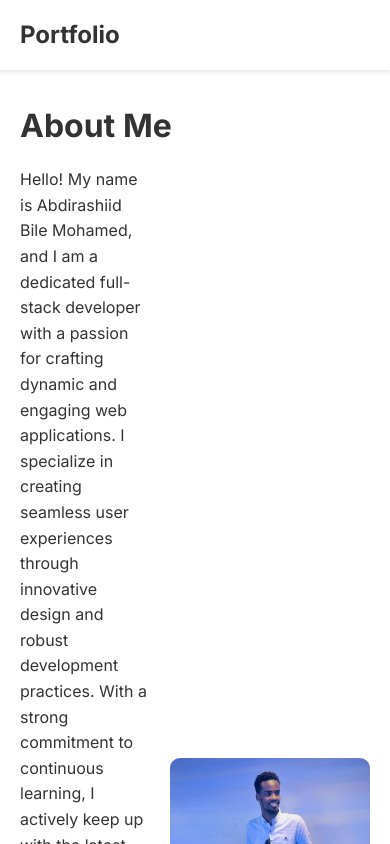
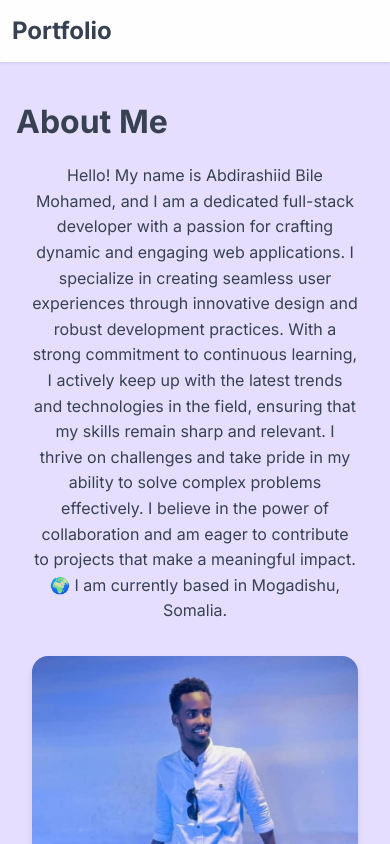
Before and after one commit to Raash12/Ptofile, a React (Vite) app: page /about in a window 390 px wide. Shown: the top 844 px of the page. Built offline with nearby package versions, Linux system fonts and the light colour scheme.

Commit message:
responsive

```diff
--- a/package.json
+++ b/package.json
@@ -35,4 +35,5 @@
     "typescript": "^5.7.3",
     "vite": "^6.1.0"
   }
+
 }
--- a/src/App.css
+++ b/src/App.css
@@ -1,143 +1,150 @@
-:root {
-  --primary-color: #333;
-  --secondary-color: #666;
-  --accent-color: #4a90e2;
-  --background-color: #fff;
-  --text-color: #333;
-  --transition-speed: 0.3s;
-}
-
+/* Reset and Base Styles */
 * {
   margin: 0;
   padding: 0;
   box-sizing: border-box;
 }
 
+:root {
+  --primary-color: #8B5CF6;
+  --secondary-color: #E5DEFF;
+  --accent-color: #6D28D9;
+  --text-color: #374151;
+  --background-color: #ffffff;
+  --border-color: #E5E7EB;
+  --shadow-color: rgba(0, 0, 0, 0.1);
+}
+
 body {
-  font-family: 'Inter', sans-serif;
+  font-family: -apple-system, BlinkMacSystemFont, 'Segoe UI', Roboto, Oxygen,
+    Ubuntu, Cantarell, 'Open Sans', 'Helvetica Neue', sans-serif;
   line-height: 1.6;
   color: var(--text-color);
-  background-color: var(--background-color);
 }
 
-.container {
-  max-width: 1200px;
-  margin: 0 auto;
-  padding: 0 20px;
-}
-
+/* Navigation */
 .nav {
   position: fixed;
   top: 0;
   left: 0;
-  right: 0;
-  background: rgba(255, 255, 255, 0.95);
-  padding: 1rem 0;
-  box-shadow: 0 2px 4px rgba(0, 0, 0, 0.1);
+  width: 100%;
+  background: rgba(255, 255, 255, 0.9);
+  backdrop-filter: blur(8px);
+  box-shadow: 0 1px 3px var(--shadow-color);
   z-index: 1000;
 }
 
 .nav-container {
+  max-width: 1200px;
+  margin: 0 auto;
+  padding: 1rem;
   display: flex;
   justify-content: space-between;
   align-items: center;
-  max-width: 1200px;
-  margin: 0 auto;
-  padding: 0 20px;
 }
 
 .nav-logo {
   font-size: 1.5rem;
   font-weight: bold;
-  color: var(--primary-color);
   text-decoration: none;
+  color: var(--text-color);
 }
 
 .nav-links {
   display: flex;
   gap: 2rem;
+  align-items: center;
 }
 
 .nav-link {
-  color: var(--primary-color);
   text-decoration: none;
-  transition: color var(--transition-speed);
+  color: var(--text-color);
+  transition: color 0.3s ease;
 }
 
 .nav-link:hover {
-  color: var(--accent-color);
+  color: var(--primary-color);
 }
 
+/* Hero Section */
 .hero {
+  min-height: 100vh;
+  padding: 6rem 1rem;
   display: flex;
   align-items: center;
   justify-content: center;
-  min-height: 100vh;
-  padding: 60px 20px;
-  text-align: center;
+  background: linear-gradient(to bottom, var(--background-color), var(--secondary-color));
 }
 
 .hero-content {
+  text-align: center;
   max-width: 800px;
+  margin: 0 auto;
 }
 
 .hero-image {
   width: 200px;
   height: 200px;
   border-radius: 50%;
+  object-fit: cover;
   margin-bottom: 2rem;
-  object-fit: cover;
-  border: 3px solid var(--accent-color);
+  border: 4px solid white;
+  box-shadow: 0 4px 6px var(--shadow-color);
 }
 
 .hero-title {
   font-size: 3rem;
   margin-bottom: 1rem;
-  color: var(--primary-color);
+  color: var(--text-color);
 }
 
 .hero-subtitle {
   font-size: 1.5rem;
-  color: var(--secondary-color);
+  color: var(--text-color);
   margin-bottom: 2rem;
 }
 
-.button {
-  display: inline-block;
-  padding: 12px 24px;
-  background-color: var(--accent-color);
-  color: white;
-  text-decoration: none;
-  border-radius: 4px;
-  transition: transform var(--transition-speed);
+/* About Section */
+.about {
+  padding: 6rem 1rem;
+  background-color: var(--secondary-color);
 }
 
-.button:hover {
-  transform: translateY(-2px);
+.about-content {
+  max-width: 1200px;
+  margin: 0 auto;
+  display: grid;
+  grid-template-columns: 1fr 1fr;
+  gap: 4rem;
+  align-items: center;
 }
 
-.about {
-  padding: 100px 0;
+.profile-image {
+  width: 100%;
+  max-width: 500px;
+  border-radius: 1rem;
+  box-shadow: 0 4px 6px var(--shadow-color);
 }
 
+/* Projects Section */
 .projects {
-  padding: 100px 0;
-  background: #f8f8f8;
+  padding: 6rem 1rem;
 }
 
-.projects-grid, .about-grid {
+.projects-grid {
+  max-width: 1200px;
+  margin: 0 auto;
   display: grid;
   grid-template-columns: repeat(auto-fit, minmax(300px, 1fr));
   gap: 2rem;
-  margin-top: 3rem;
 }
 
 .project-card {
   background: white;
-  border-radius: 8px;
+  border-radius: 1rem;
   overflow: hidden;
-  box-shadow: 0 2px 4px rgba(0, 0, 0, 0.1);
-  transition: transform var(--transition-speed);
+  box-shadow: 0 4px 6px var(--shadow-color);
+  transition: transform 0.3s ease;
 }
 
 .project-card:hover {
@@ -155,30 +162,32 @@ body {
 }
 
 .project-title {
-  font-size: 1.5rem;
-  margin-bottom: 1rem;
+  font-size: 1.25rem;
+  margin-bottom: 0.5rem;
 }
 
 .project-description {
-  color: var(--secondary-color);
+  color: var(--text-color);
   margin-bottom: 1rem;
 }
 
 .project-tags {
   display: flex;
+  flex-wrap: wrap;
   gap: 0.5rem;
-  flex-wrap: wrap;
 }
 
 .tag {
-  padding: 4px 8px;
-  background: #f0f0f0;
-  border-radius: 4px;
+  padding: 0.25rem 0.75rem;
+  background: var(--secondary-color);
+  border-radius: 9999px;
   font-size: 0.875rem;
 }
 
+/* Contact Form */
 .contact {
-  padding: 100px 0;
+  padding: 6rem 1rem;
+  background-color: var(--secondary-color);
 }
 
 .contact-form {
@@ -193,15 +202,22 @@ body {
 .form-label {
   display: block;
   margin-bottom: 0.5rem;
-  color: var(--primary-color);
+  font-weight: 500;
 }
 
-.form-input, .form-textarea {
+.form-input,
+.form-textarea {
   width: 100%;
-  padding: 12px;
-  border: 1px solid #ddd;
-  border-radius: 4px;
-  font-size: 1rem;
+  padding: 0.75rem;
+  border: 1px solid var(--border-color);
+  border-radius: 0.5rem;
+  outline: none;
+  transition: border-color 0.3s ease;
+}
+
+.form-input:focus,
+.form-textarea:focus {
+  border-color: var(--primary-color);
 }
 
 .form-textarea {
@@ -209,9 +225,49 @@ body {
   resize: vertical;
 }
 
+.button {
+  display: inline-block;
+  padding: 0.75rem 1.5rem;
+  background-color: var(--primary-color);
+  color: white;
+  border: none;
+  border-radius: 0.5rem;
+  cursor: pointer;
+  transition: background-color 0.3s ease;
+  text-decoration: none;
+}
+
+.button:hover {
+  background-color: var(--accent-color);
+}
+
+/* Messages */
+.success-message,
+.error-message {
+  padding: 1rem;
+  border-radius: 0.5rem;
+  margin-bottom: 1.5rem;
+}
+
+.success-message {
+  background-color: #DEF7EC;
+  color: #03543F;
+}
+
+.error-message {
+  background-color: #FDE8E8;
+  color: #9B1C1C;
+}
+
+/* Responsive Design */
 @media (max-width: 768px) {
   .nav-links {
     display: none;
+  }
+
+  .about-content {
+    grid-template-columns: 1fr;
+    text-align: center;
   }
 
   .hero-title {
@@ -222,35 +278,172 @@ body {
     font-size: 1.25rem;
   }
 
-  .about-grid,
-  .projects-grid {
-    grid-template-columns: 1fr;
+  .hero-image {
+    width: 150px;
+    height: 150px;
   }
 }
 
-.success-message {
-  color: green;
-  margin: 10px 0;
+/* Animations */
+@keyframes fadeIn {
+  from {
+    opacity: 0;
+    transform: translateY(20px);
+  }
+  to {
+    opacity: 1;
+    transform: translateY(0);
+  }
 }
 
-.error-message {
-  color: red;
-  margin: 10px 0;
+.fade-in {
+  animation: fadeIn 0.5s ease-out forwards;
+}
+* {
+  margin: 0;
+  padding: 0;
+  box-sizing: border-box;
 }
 
-.about-content {
-  display: flex;                  /* Use flexbox for layout */
-  align-items: center;           /* Align items vertically */
-  justify-content: space-between; /* Space between text and image */
+:root {
+  --primary-color: #8B5CF6;
+  --secondary-color: #E5DEFF;
+  --accent-color: #6D28D9;
+  --text-color: #374151;
+  --background-color: #ffffff;
+  --border-color: #E5E7EB;
+  --shadow-color: rgba(0, 0, 0, 0.1);
 }
 
-.profile-image {
-  width: 200px;                  /* Set width for the image */
-  height: auto;                  /* Maintain aspect ratio */
-  border-radius: 10px;           /* Optional: rounded corners */
-  margin-left: 20px;             /* Space between text and image */
+body {
+  font-family: -apple-system, BlinkMacSystemFont, 'Segoe UI', Roboto, Oxygen,
+    Ubuntu, Cantarell, 'Open Sans', 'Helvetica Neue', sans-serif;
+  line-height: 1.6;
+  color: var(--text-color);
 }
+
+/* Navigation - Updated for better mobile support */
+.nav {
+  position: fixed;
+  top: 0;
+  left: 0;
+  width: 100%;
+  background: rgba(255, 255, 255, 0.95);
+  backdrop-filter: blur(8px);
+  box-shadow: 0 1px 3px var(--shadow-color);
+  z-index: 1000;
+}
+
+.nav-container {
+  max-width: 1200px;
+  margin: 0 auto;
+  padding: 1rem;
+  display: flex;
+  justify-content: space-between;
+  align-items: center;
+  flex-wrap: wrap;
+}
+
+.nav-logo {
+  font-size: 1.5rem;
+  font-weight: bold;
+  text-decoration: none;
+  color: var(--text-color);
+}
+
+.nav-links {
+  display: flex;
+  gap: 2rem;
+  align-items: center;
+}
+
 .nav-link {
-  display: flex;               /* Allows icon and text to align properly */
-  align-items: center;        /* Vertically center the icon with the text */
+  text-decoration: none;
+  color: var(--text-color);
+  transition: color 0.3s ease;
+  padding: 0.5rem;
 }
+
+.nav-link:hover {
+  color: var(--primary-color);
+}
+
+/* Mobile Navigation */
+@media (max-width: 768px) {
+  .nav-container {
+    padding: 0.75rem;
+  }
+
+  .nav-links {
+    display: none;
+    width: 100%;
+    flex-direction: column;
+    gap: 0;
+    padding: 1rem 0;
+    background: var(--background-color);
+    position: absolute;
+    top: 100%;
+    left: 0;
+    box-shadow: 0 4px 6px var(--shadow-color);
+  }
+
+  .nav-links.active {
+    display: flex;
+  }
+
+  .nav-link {
+    width: 100%;
+    padding: 0.75rem 1.5rem;
+    text-align: left;
+    border-bottom: 1px solid var(--border-color);
+  }
+
+  .nav-link:last-child {
+    border-bottom: none;
+  }
+}
+
+/* Mobile Menu Toggle */
+.mobile-menu-toggle {
+  display: none;
+  background: none;
+  border: none;
+  padding: 0.5rem;
+  cursor: pointer;
+  color: var(--text-color);
+}
+
+@media (max-width: 768px) {
+  .mobile-menu-toggle {
+    display: block;
+  }
+}
+
+/* ... keep existing code (Hero Section through Animations) */
+
+/* Additional Mobile Responsiveness */
+@media (orientation: portrait) {
+  .hero-content {
+    padding-top: 4rem;
+  }
+
+  .projects-grid {
+    grid-template-columns: 1fr;
+    padding: 0 1rem;
+  }
+
+  .about-content {
+    grid-template-columns: 1fr;
+    gap: 2rem;
+    padding: 0 1rem;
+  }
+
+  .contact-form {
+    padding: 0 1rem;
+  }
+
+  .form-input,
+  .form-textarea {
+    font-size: 16px; /* Prevents iOS zoom on focus */
+  }
+}
--- a/src/index.css
+++ b/src/index.css
@@ -1,3 +1,4 @@
+/* Font Import */
 @import url('https://fonts.googleapis.com/css2?family=Inter:wght@400;500;600;700&display=swap');
 
 body {
--- a/src/pages/Home.jsx
+++ b/src/pages/Home.jsx
@@ -15,6 +15,7 @@ const Home = () => {
           />
           <h1 className="hero-title">Hello, I'm Raash</h1>
           <p className="hero-subtitle">Full Stack Developer</p>
+          <a href="contact" className="button">Get in Touch</a>
         </div>
       </div>
 
```
